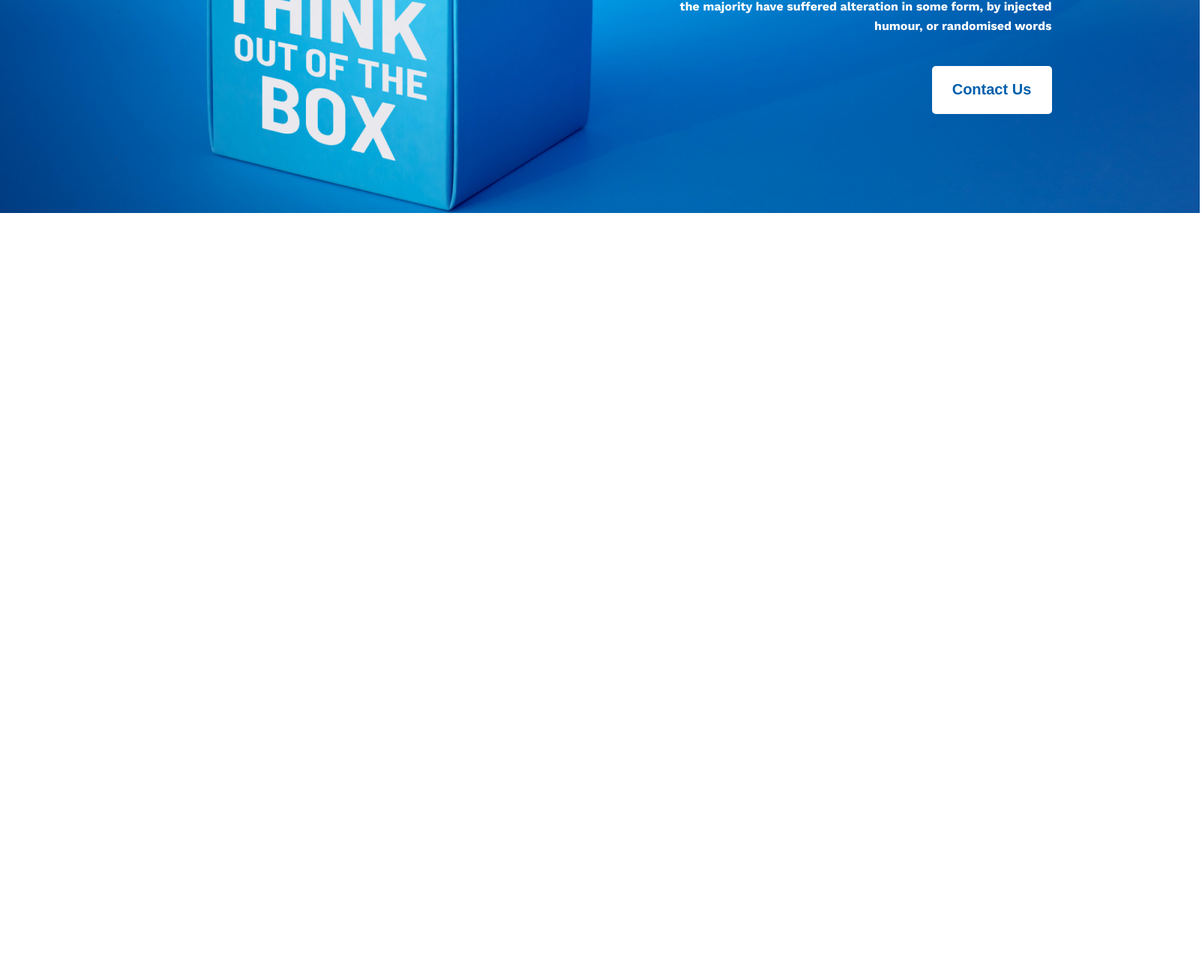
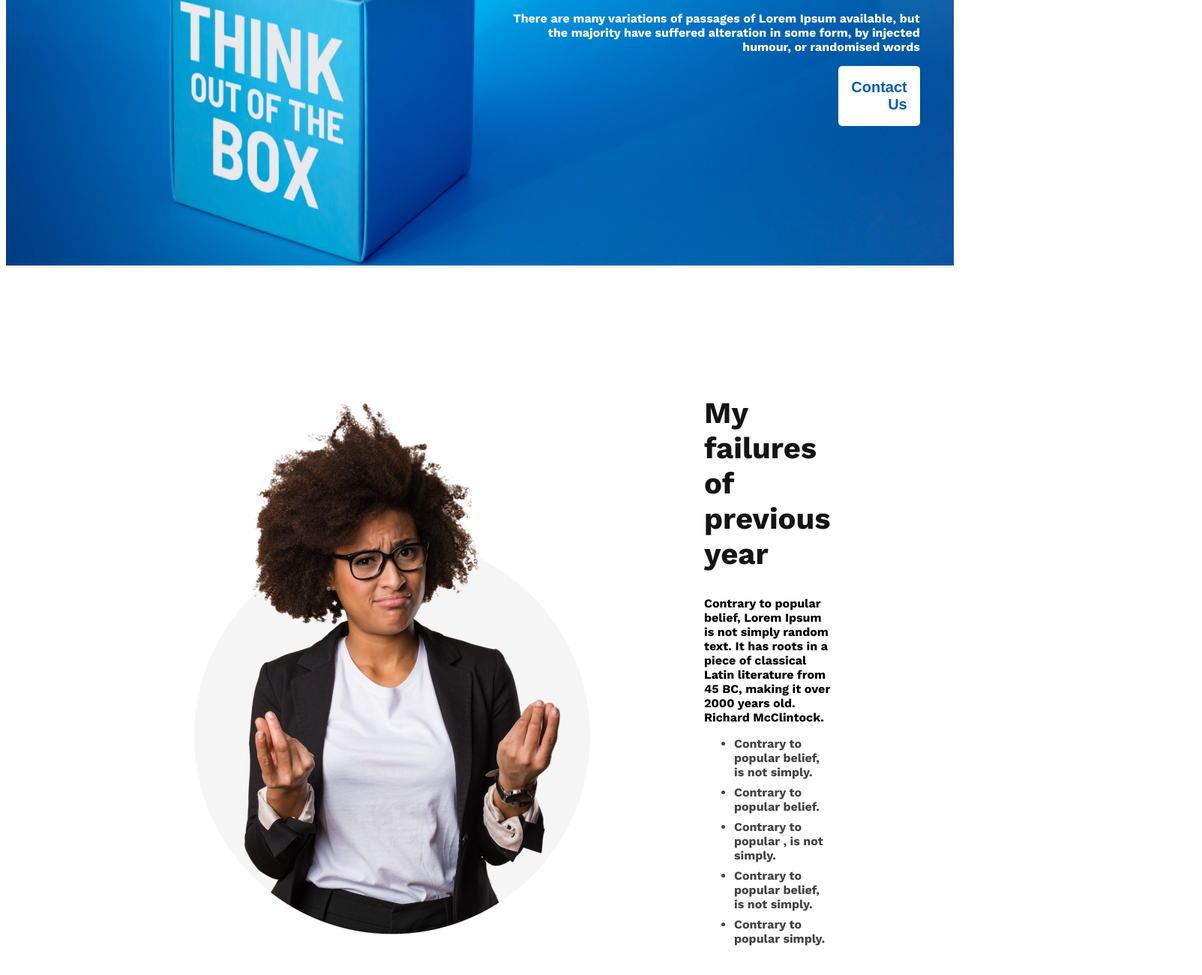
Before and after one commit to jubayer-hossain71/Happy-New-Year, a plain HTML site: page index.html in a window 1280 px wide. Shown: the part 524-1824 px from the top of the page at 75% size, 1603 px wide, since content can reach past the window. Before the commit the page ends 808 px from the top, so only its background shows below. Drawn offline with nearby package versions, Linux system fonts and the light colour scheme.

Commit message:
added main failure sec

```diff
--- a/Styles/newyear.css
+++ b/Styles/newyear.css
@@ -9,48 +9,37 @@ body {
   background: #FFF;
   border: 0px;
   color: #005FAC;
-  text-align: center;
+  text-align: right;
   font-size: 20px;
   font-weight: 600;
-  width: 160px;
-  height: 64px;
-  margin-left: 400px;
+  padding: 17px;
 }
 
 /* header related styles */
 .head {
   background-image: url('../Images/banner/banner3.png');
   background-repeat: no-repeat;
-  background-attachment: fixed;
   background-size: 100% 100%;
-  width: 1600px;
-  height: 808px;
   display: flex;
+  align-items: center;
   justify-content: center;
-  align-items: center;
+
+
 }
 
-.head {
-  background-size: cover;
-  background-position: center;
-  position: absolute;
-  top: 0px;
-  left: 0px;
-  bottom: 0px;
-  right: 0px;
-}
-
-/* banner related styles */
 .banner {
-  padding: 190px 200px 120px 845px;
+  align-items: center;
+  justify-content: center;
+  display: flex;
+  margin: 216px 230px 186px 845px;
 }
 
 .banner-term {
+
   color: #FFF;
   text-align: right;
   font-size: 65px;
   font-weight: 700;
-  margin-bottom: 20px;
 }
 
 .banner-des {
@@ -58,6 +47,42 @@ body {
   text-align: right;
   font-size: 16px;
   font-weight: 400;
-  line-height: 26px;
-  margin-bottom: 40px;
 }
+
+.btn-prime {
+  margin-left: 450px;
+}
+
+/* main related styles */
+.my-failure {
+  display: flex;
+  align-items: center;
+  margin: 140px 322px 129px 228px;
+}
+
+.my-failure-img {
+  margin-right: 134px;
+}
+
+.failure-title {
+  /* My failures of previous year width: 288px; */
+  color: #151414;
+  font-size: 40px;
+  font-weight: 700;
+}
+
+.failure-content {
+  color: #44434;
+  font-size: 16px;
+  font-weight: 400;
+}
+
+.li-crack {
+  color: #444343;
+  font-size: 16px;
+  font-weight: 400;
+}
+.li-new{
+  margin-bottom: 8px;
+}
+/* my plan related sec */
--- a/index.html
+++ b/index.html
@@ -25,7 +25,35 @@
     </div>
   </header>
   <main>
-
+    <section>
+      <div class="my-failure">
+        <div class="my-failure-img">
+          <img src="Images/person.png" alt="">
+        </div>
+        <div class="my-failure-content">
+          <h2 class="failure-title">My failures of previous year</h2>
+          <p class="failure-content">Contrary to popular belief, Lorem Ipsum is not simply random text. It has roots in
+            a piece of classical Latin literature from 45 BC, making it over 2000 years old. Richard McClintock.</p>
+          <div>
+            <ul class="li-crack">
+              <li class="li-new">Contrary to popular belief, is not simply.</li>
+              <li class="li-new">Contrary to popular belief.</li>
+              <li class="li-new">Contrary to popular , is not simply.</li>
+              <li class="li-new">Contrary to popular belief, is not simply.</li>
+              <li class="li-new">Contrary to popular simply.</li>
+            </ul>
+          </div>
+        </div>
+      </div>
+    </section>
+    <section>
+      <div>
+        <div></div>
+        <div></div>
+        <div></div>
+        <div></div>
+      </div>
+    </section>
   </main>
   <footer>
 
```
